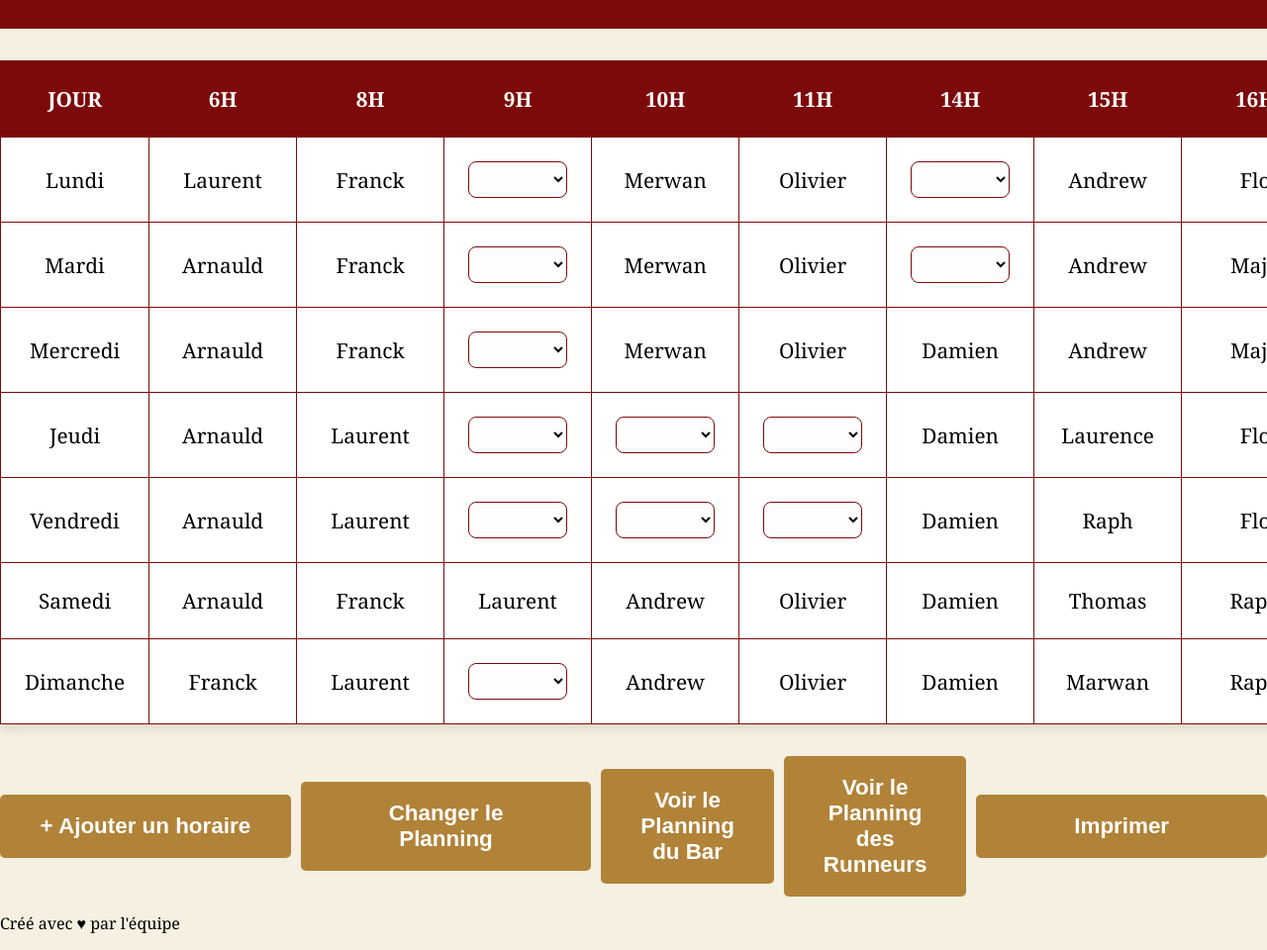
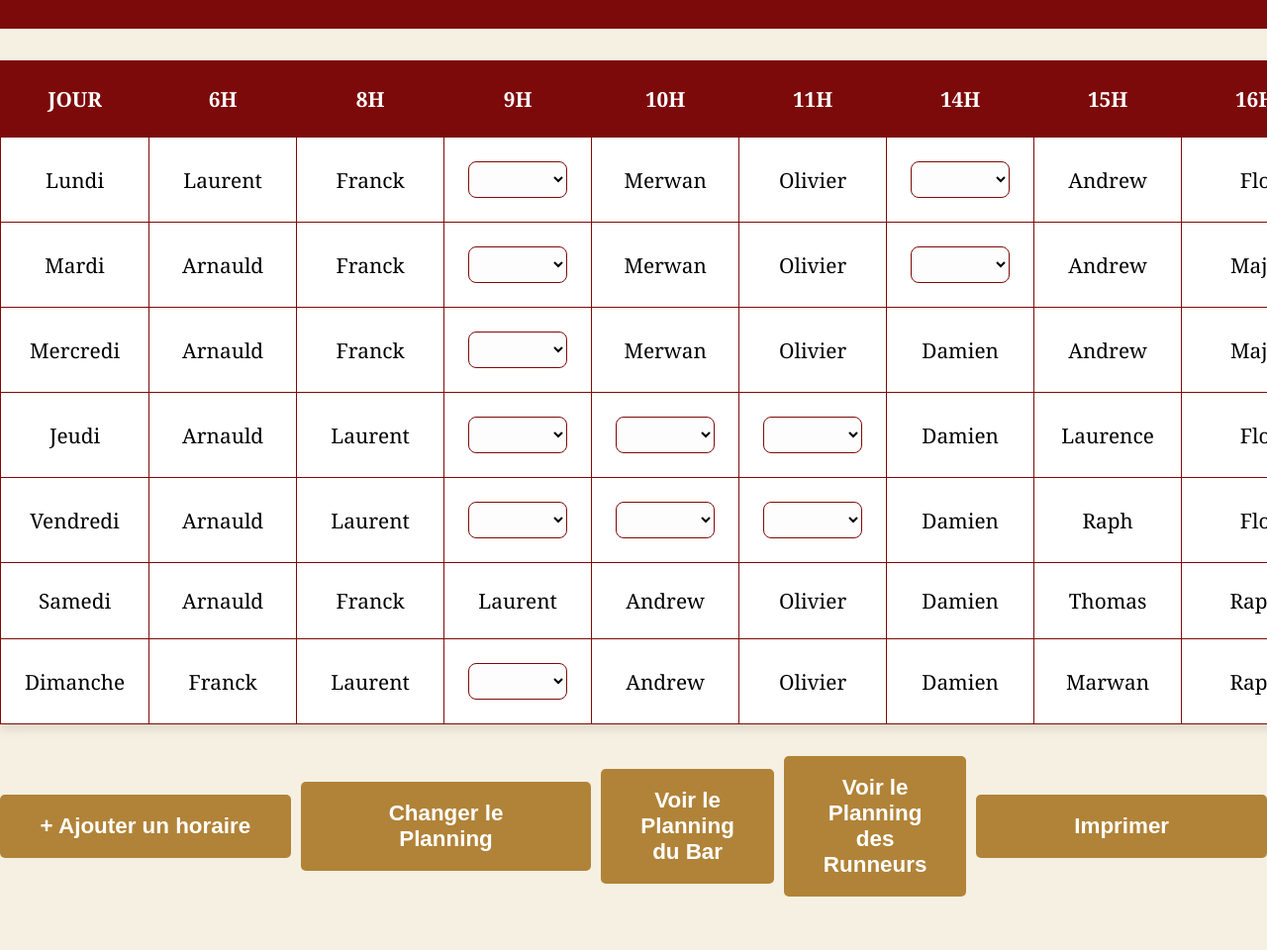
Before and after one commit to andrmous/PlanningLeFloridaV1, a plain HTML site: page index.html in a window 1280 px wide. Shown: the part 100-1060 px from the top of the page at 99% size. After the commit the page ends 1022 px from the top, so only its background shows below. Drawn offline with Linux system fonts and the light colour scheme.

Commit message:
Update index.html

```diff
--- a/index.html
+++ b/index.html
@@ -39,9 +39,6 @@
         </div>
     </main>
 
-    <footer>
-        <p>Créé avec <span>&hearts;</span> par l'équipe</p>
-    </footer>
 
     <script src="script.js"></script>
     <script>
```
